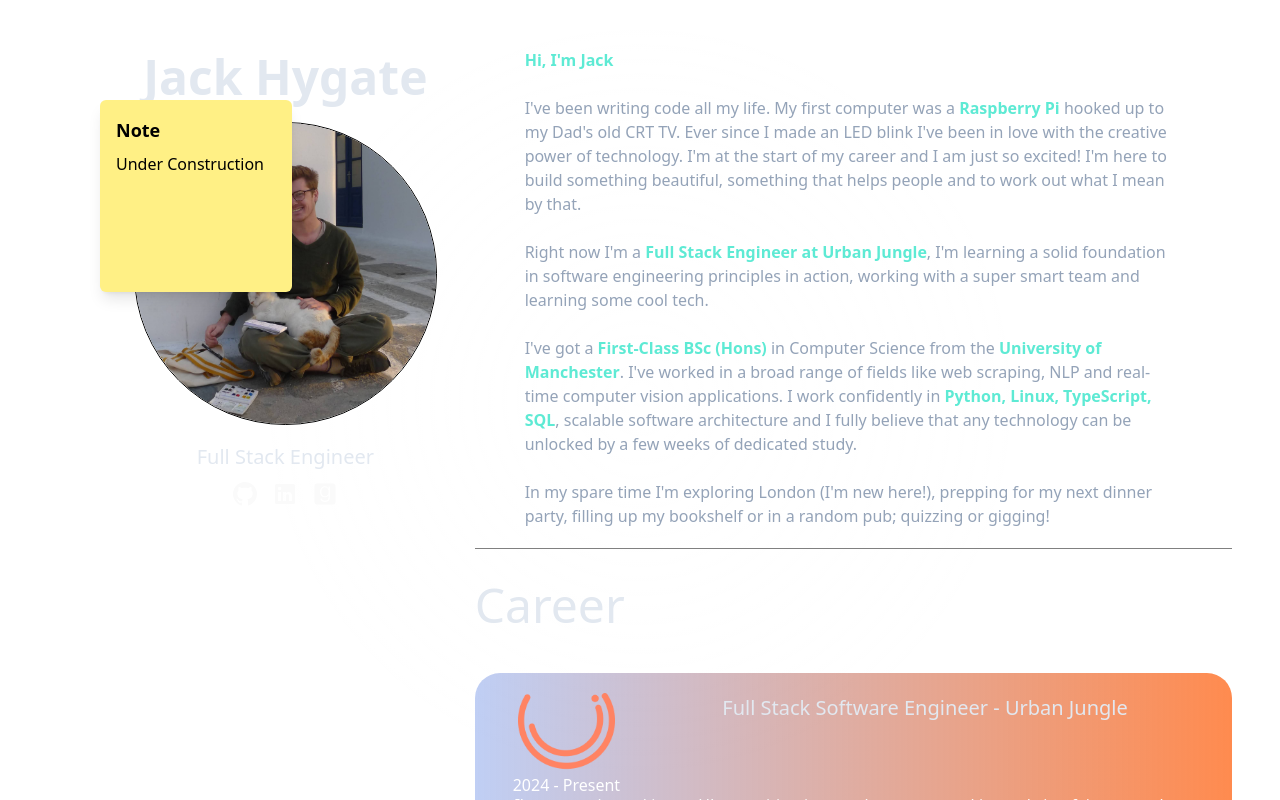
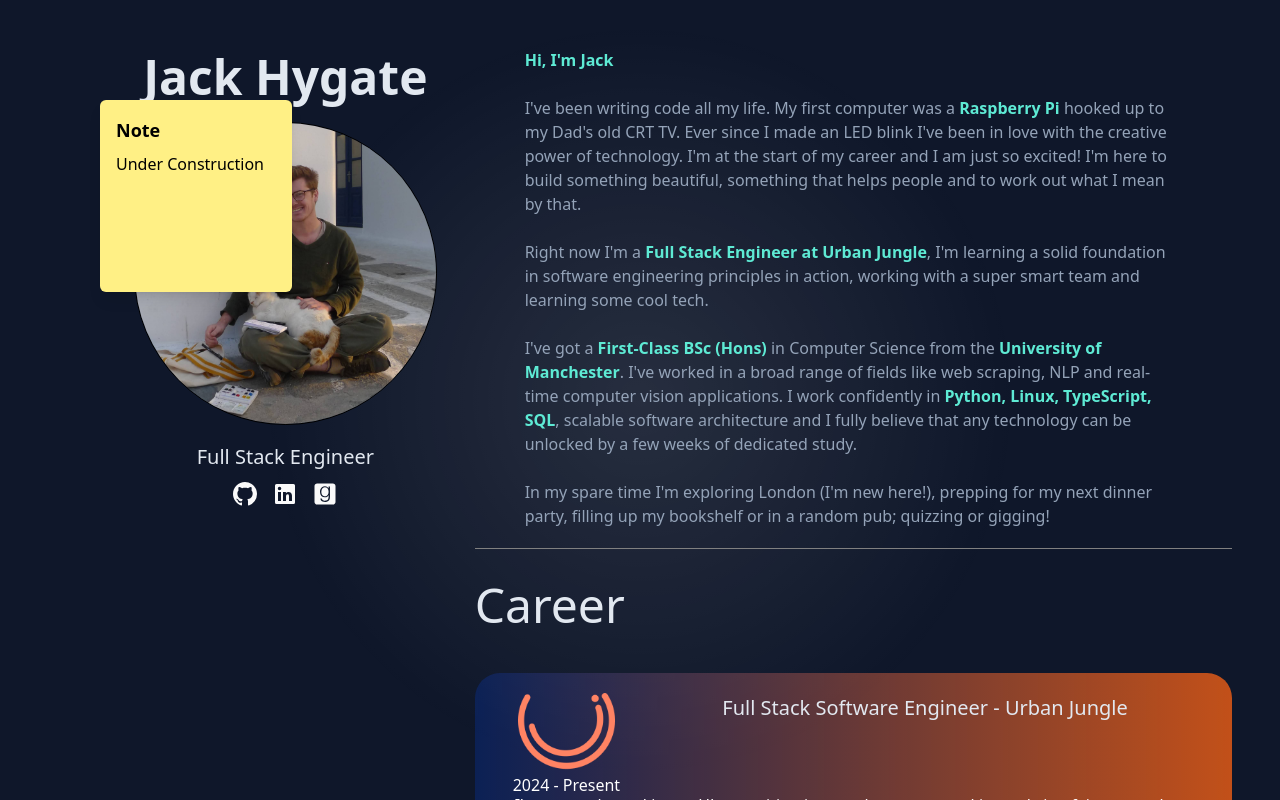
Before and after one commit to jhygate/jhygate.github.io, an Angular app: page / in a window 1280 px wide. Shown: the top 800 px of the page. Built offline with nearby package versions, Linux system fonts and the light colour scheme.

Commit message:
keep bg colour

```diff
--- a/src/index.html
+++ b/src/index.html
@@ -6,7 +6,7 @@
     <base href="/" />
     <link rel="icon" type="image/x-icon" href="assets/images/J.png" />
   </head>
-  <body class="background-color: rgba(15, 23, 42, 1.0)">
+  <body>
     <app-root></app-root>
   </body>
 </html>
--- a/src/styles.css
+++ b/src/styles.css
@@ -4,7 +4,7 @@
 
 
 body {
-
+    background-color: rgba(15, 23, 42, 1.0)
   }
 
   .container {
```
